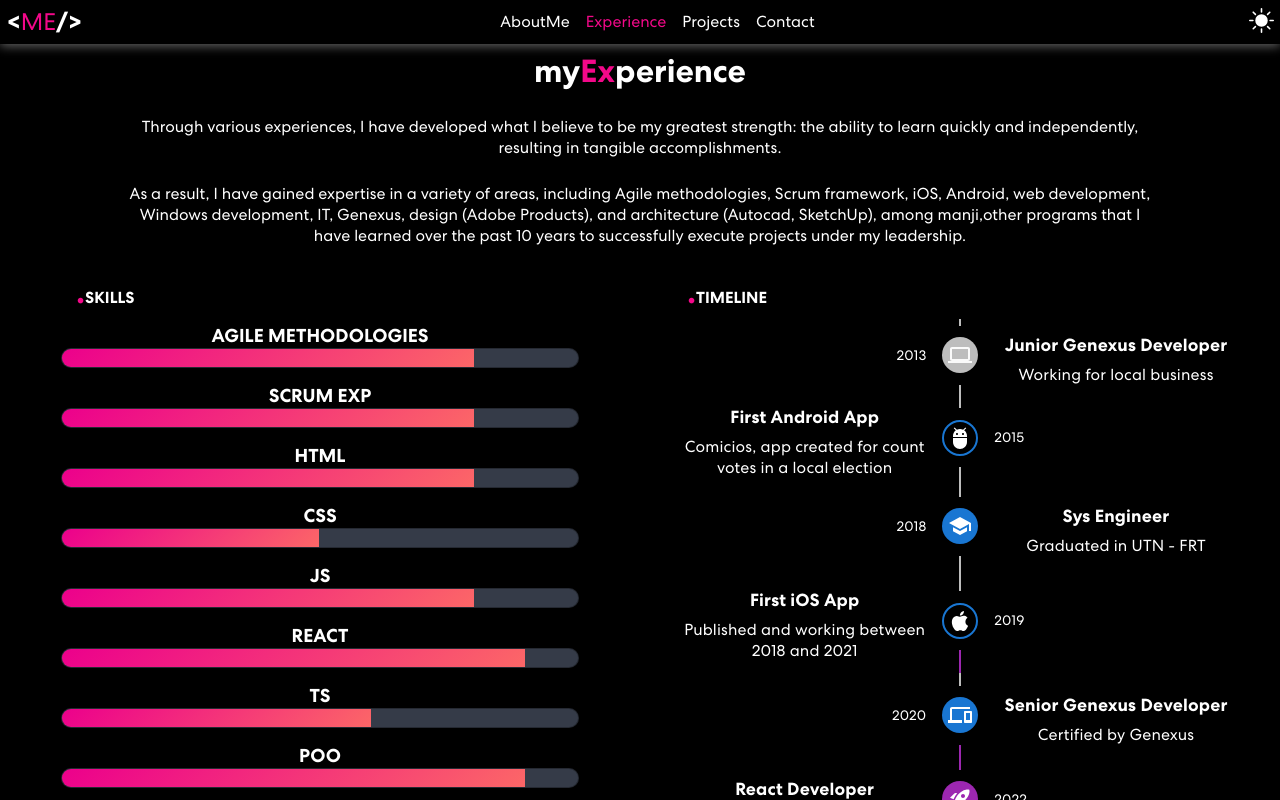
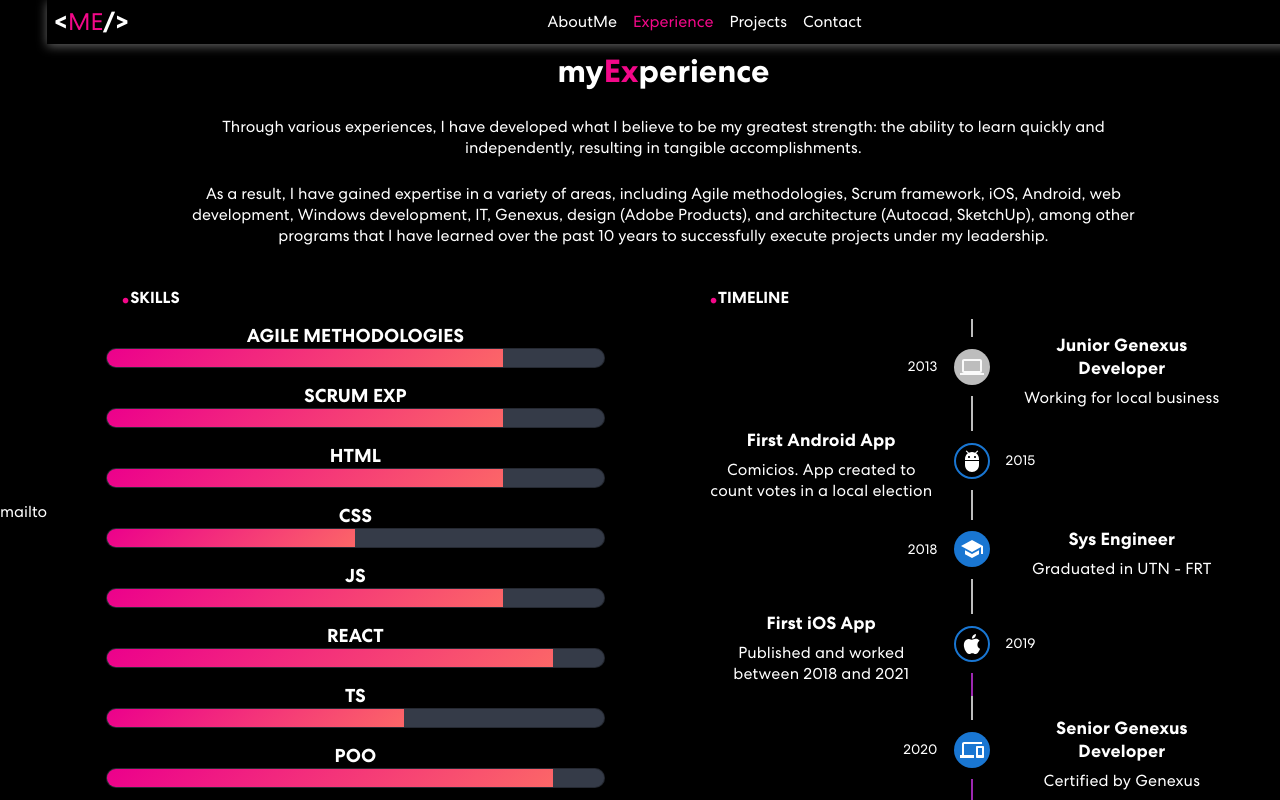
Before and after one commit to mmaaxxii/portfolio, a React (Vite) app: page / in a window 1280 px wide. Both pictures are taken after a click on the link "Experience". Shown: the top 800 px of the page. Built offline with nearby package versions, Linux system fonts and the light colour scheme.

Commit message:
mistakes

```diff
--- a/index.html
+++ b/index.html
@@ -1,5 +1,5 @@
 <!DOCTYPE html>
-<html lang="en">
+<html lang="en">mailto
   <head>
     <meta charset="UTF-8" />
     <link rel="icon" type="image/svg+xml" href="/fav4.svg" />
--- a/src/pages/Portfolio/components/projects/Projects.tsx
+++ b/src/pages/Portfolio/components/projects/Projects.tsx
@@ -22,7 +22,7 @@ export default function Projects() {
               color='deepPurple[500]'
               title='ISO 9001 document management'
               date='Finished 2017'
-              short={'The app has the ability to save and manage versions of process documents'}
+              short={'This app saves and manages versions of process documents'}
               img={imgISO}
               alt='ISO 9001'
               detail='System created for the management of process documents with ISO 9001 certification. Created in ASP.NET. Currently in operation in the Department of Systems of the UTN FRT and in the cadastral system of Tucuman Argentina.'
@@ -36,7 +36,7 @@ export default function Projects() {
               color='deepOrange[500]'
               title='Tucuman Mascotas'
               date='in course since 2018'
-              short={'The app has the database of all the pets of the province of Tucuman and let the community to schedule the castration of their pets'}
+              short={'This app has a pet database of the province of Tucuman and also it  allows the community to schedule the neutering of their pets'}
               img={imgTC}
               alt='Tucuman Mascotas'
               detail='System created with the purpose of managing the database of pets of the province of Tucuman. Created in ASP.NET. Currently in operation in the domain https://mascotas.tucuman.gob.ar'
@@ -50,7 +50,7 @@ export default function Projects() {
               color='deepOrange[500]'
               title='Gastronomic App'
               date='in course since 2016'
-              short={'The app has being create for the management of a gastronomic business. It has the ability to manage the menu, the orders, the clients and the employees'}
+              short={'This app has being created for the management of a gastronomic business. It  manages the menu, the orders, the employees as well as the clients'}
               img={imgBar}
               alt='Gastronomic App'
               detail='App created on Genexus, has multiple modules that allow adapt the software 100% to the requeriments of the client.'
--- a/src/pages/Portfolio/components/skills/Skills.tsx
+++ b/src/pages/Portfolio/components/skills/Skills.tsx
@@ -12,7 +12,7 @@ export default function Skills() {
         <h1> my<span>Ex</span>perience </h1>
         <br></br>
         <p>Through various experiences, I have developed what I believe to be my greatest strength: the ability to learn quickly and independently, resulting in tangible accomplishments.</p>
-        <p>As a result, I have gained expertise in a variety of areas, including Agile methodologies, Scrum framework, iOS, Android, web development, Windows development, IT, Genexus, design (Adobe Products), and architecture (Autocad, SketchUp), among manji,other programs that I have learned over the past 10 years to successfully execute projects under my leadership.</p>
+        <p>As a result, I have gained expertise in a variety of areas, including Agile methodologies, Scrum framework, iOS, Android, web development, Windows development, IT, Genexus, design (Adobe Products), and architecture (Autocad, SketchUp), among other programs that I have learned over the past 10 years to successfully execute projects under my leadership.</p>
       </div>
     </SkillsHeader>
 
--- a/src/pages/Portfolio/components/skills/components/TimeLine/TimeLine.tsx
+++ b/src/pages/Portfolio/components/skills/components/TimeLine/TimeLine.tsx
@@ -65,7 +65,7 @@ export default function CustomizedTimeline() {
                         </TimelineSeparator>
                         <TimelineContent >
                             <h1 >First Android App </h1>
-                            <p  >Comicios, app created for count votes in a local election</p>
+                            <p  >Comicios. App created to count votes in a local election</p>
                         </TimelineContent>
                     </TimelineItem>
 
@@ -119,7 +119,7 @@ export default function CustomizedTimeline() {
                         <h1 >
                             First iOS App
                         </h1>
-                        <p >Published and working between 2018 and 2021 </p>
+                        <p >Published and worked between 2018 and 2021 </p>
                     </TimelineContent>
 
                 </TimelineItem>
```
Also changed, not shown: src/pages/Portfolio/wrapper/context/PortfolioWrapperContext.tsx (line endings or trailing spaces), 1 other file (tests, documents, lock files or other folders).
